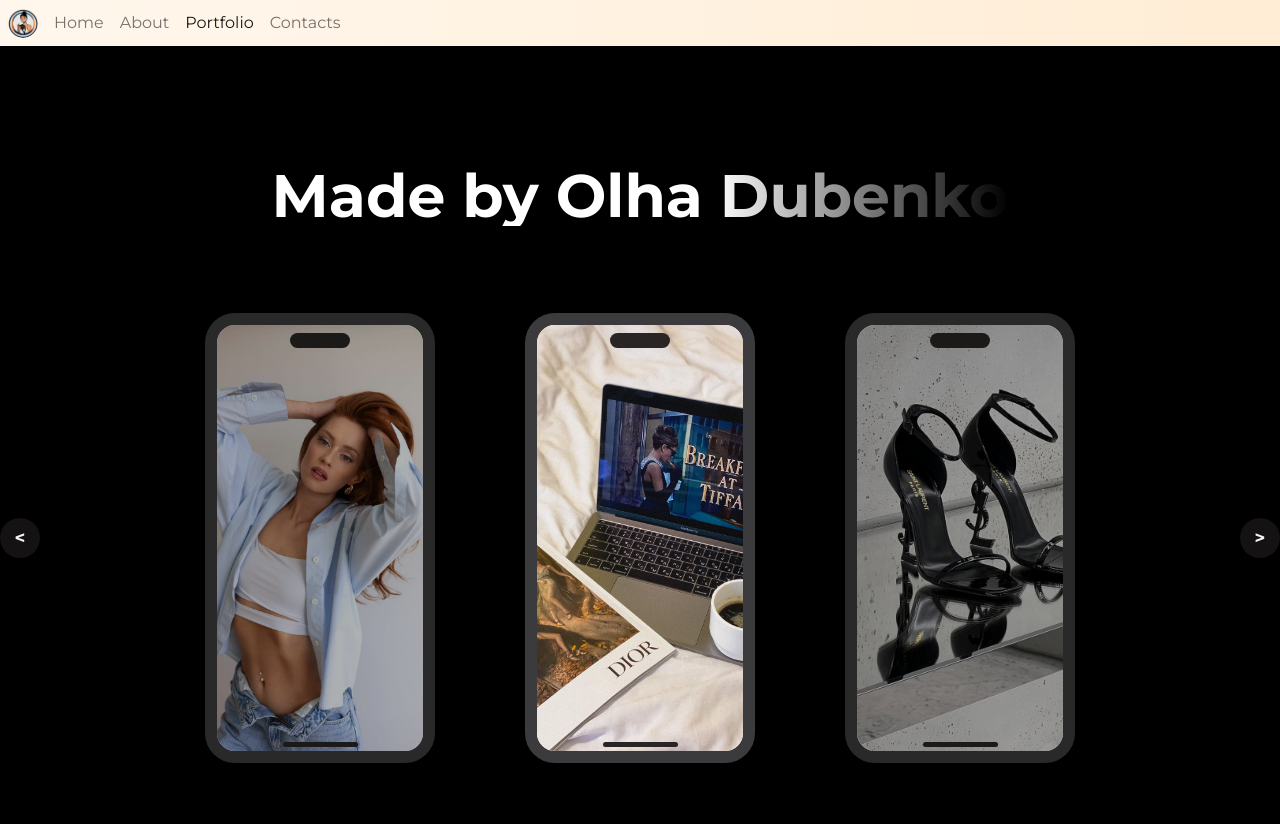
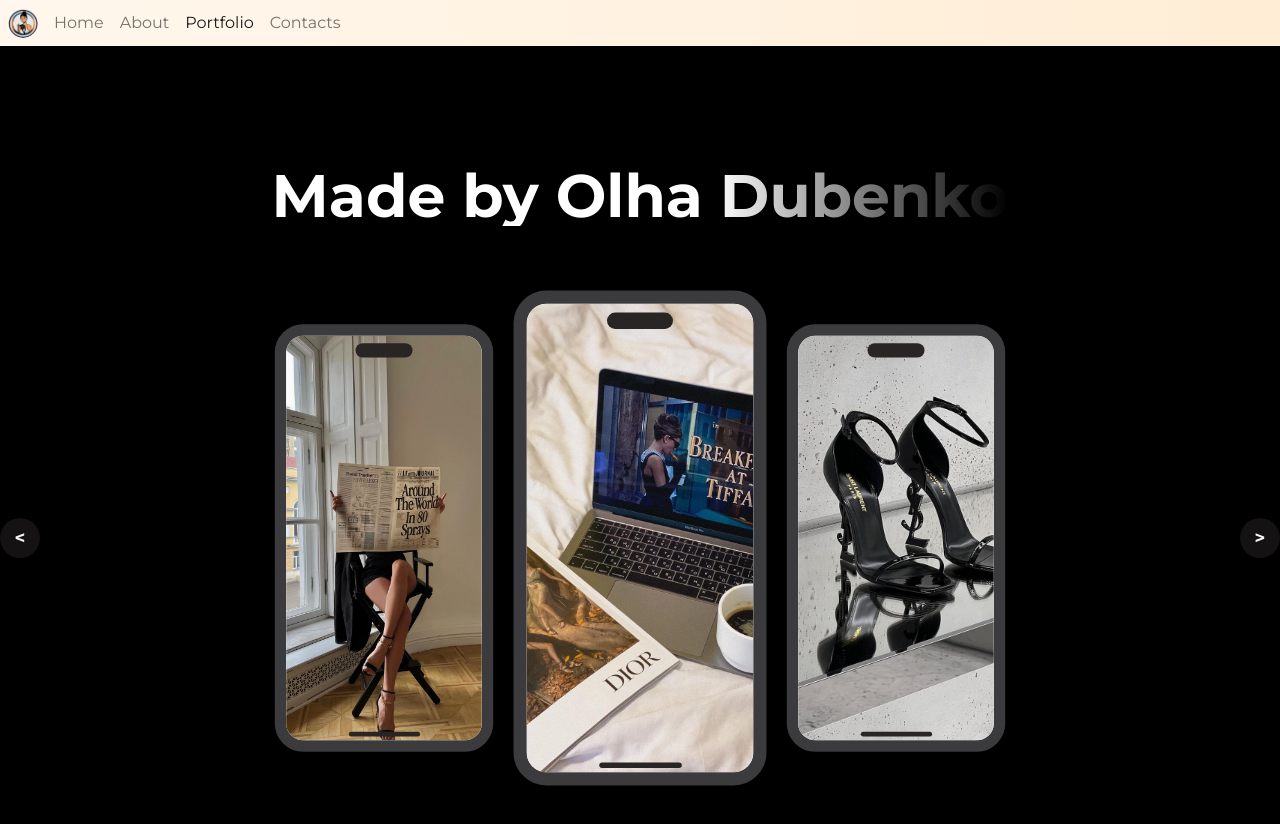
Before and after one commit to remind1990/photography, a Next.js app: page /portfolio in a window 1280 px wide. Shown: the top 824 px of the page. Built offline with nearby package versions, Linux system fonts and the light colour scheme.

Commit message:
new staff

```diff
--- a/app/pages/Portfolio/Portfolio.tsx
+++ b/app/pages/Portfolio/Portfolio.tsx
@@ -1,6 +1,15 @@
 import Carousel from '@/components/Carousel';
 
-const images = ['/photo1.jpg', '/photo2.jpg', '/photo3.jpg'];
+const images = [
+  '/photo1.jpg',
+  '/photo2.jpg',
+  '/photo3.jpg',
+  '/photo4.jpg',
+  '/photo5.jpg',
+  '/photo6.jpg',
+  '/photo7.jpg',
+  '/photo8.jpg',
+];
 
 const Portfolio = () => {
   return (
--- a/components/Carousel.tsx
+++ b/components/Carousel.tsx
@@ -1,5 +1,4 @@
 'use client';
-
 import React, { useState } from 'react';
 import Image from 'next/image';
 
@@ -36,18 +35,25 @@
           const isNext = index === (currentIndex + 1) % images.length;
           const isPrev =
             index === (currentIndex - 1 + images.length) % images.length;
+          const zIndex = isCurrent ? 30 : isNext || isPrev ? 20 : 10;
+          const scale = isCurrent ? 1.1 : 0.95;
+          const left = isCurrent
+            ? '50%'
+            : isNext
+            ? '70%'
+            : isPrev
+            ? '30%'
+            : '50%';
 
           return (
             <div
               key={index}
-              className={`absolute transition-all duration-500 ${
-                isCurrent
-                  ? 'z-20 transform scale-110 opacity-100'
-                  : 'z-10 transform scale-95 opacity-70'
-              }`}
+              className={`absolute transition-all duration-500`}
               style={{
-                left: isCurrent ? '50%' : isNext ? '75%' : '25%',
-                transform: 'translateX(-50%)',
+                zIndex: zIndex,
+                transform: `translateX(-50%) scale(${scale})`,
+                left: left,
+                opacity: isCurrent || isNext || isPrev ? 1 : 0,
               }}
             >
               <div className="relative w-[230px] h-[450px] bg-white rounded-[30px] shadow-lg overflow-hidden flex items-center justify-center border-[12px] border-[#3b3b3d]">
```
